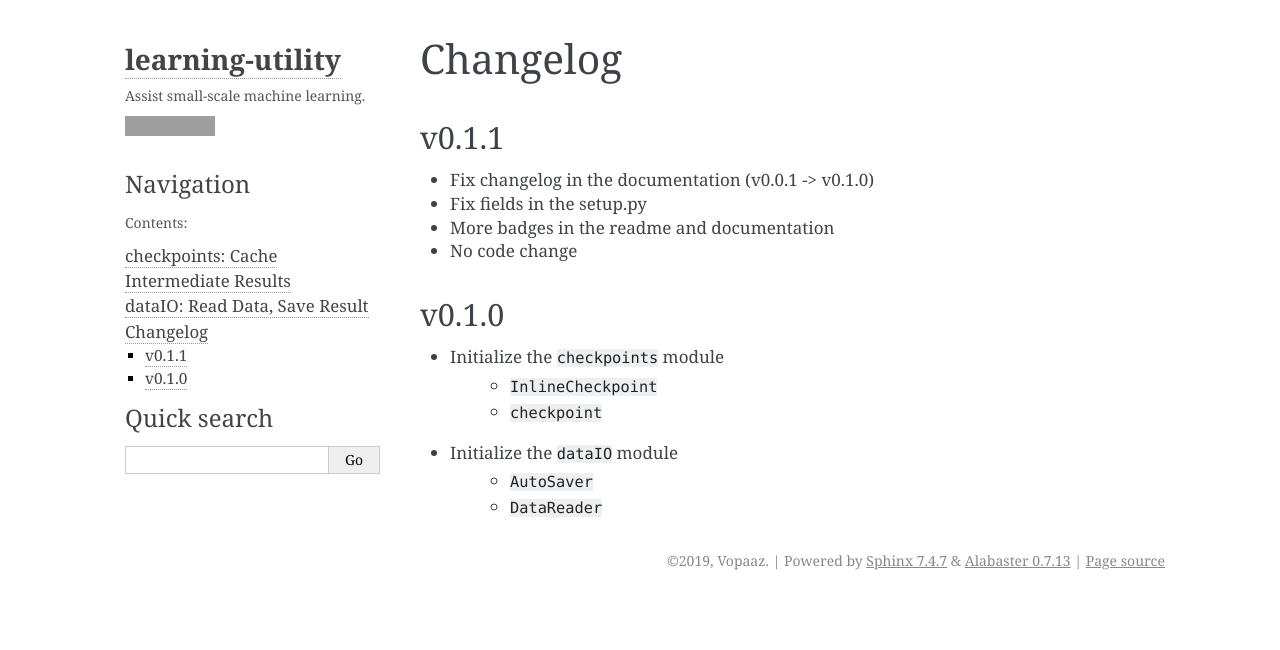
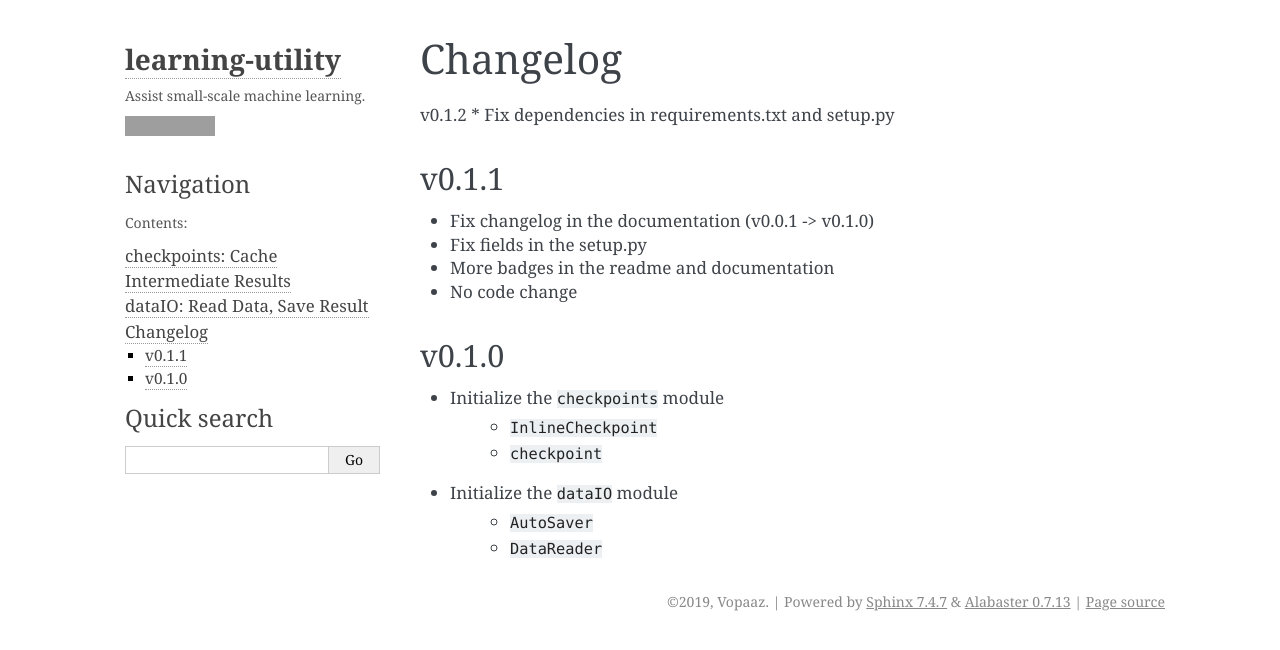
Before and after one commit to Vopaaz/learning-utility, a Sphinx documentation site: the page built from docs/source/content/changelog.rst, in a window 1280 px wide. Shown: the top 650 px of the page. Built offline with Sphinx 7.4.7, drawn with Linux system fonts in a browser that asks for light colours; grey boxes are pictures that could not be loaded.

Commit message:
Fix: dependencies in requirements.txt and setup.py

```diff
--- a/docs/source/content/changelog.rst
+++ b/docs/source/content/changelog.rst
@@ -1,5 +1,8 @@
 Changelog
 ==============
+
+v0.1.2
+* Fix dependencies in requirements.txt and setup.py
 
 v0.1.1
 ^^^^^^^^^^^^^^^^^^
--- a/requirements.txt
+++ b/requirements.txt
@@ -1,2 +1,4 @@
 pandas
 scikit-learn
+numpy
+joblib
--- a/setup.py
+++ b/setup.py
@@ -13,7 +13,7 @@
     long_description = long_description,
     long_description_content_type='text/markdown',
     packages=find_packages(),
-    install_requires=["pandas", "scikit-learn"],
+    install_requires=["pandas", "scikit-learn", "numpy", "joblib"],
     classifiers=[
         "Programming Language :: Python :: 3.6",
         "Programming Language :: Python :: 3.7",
```
